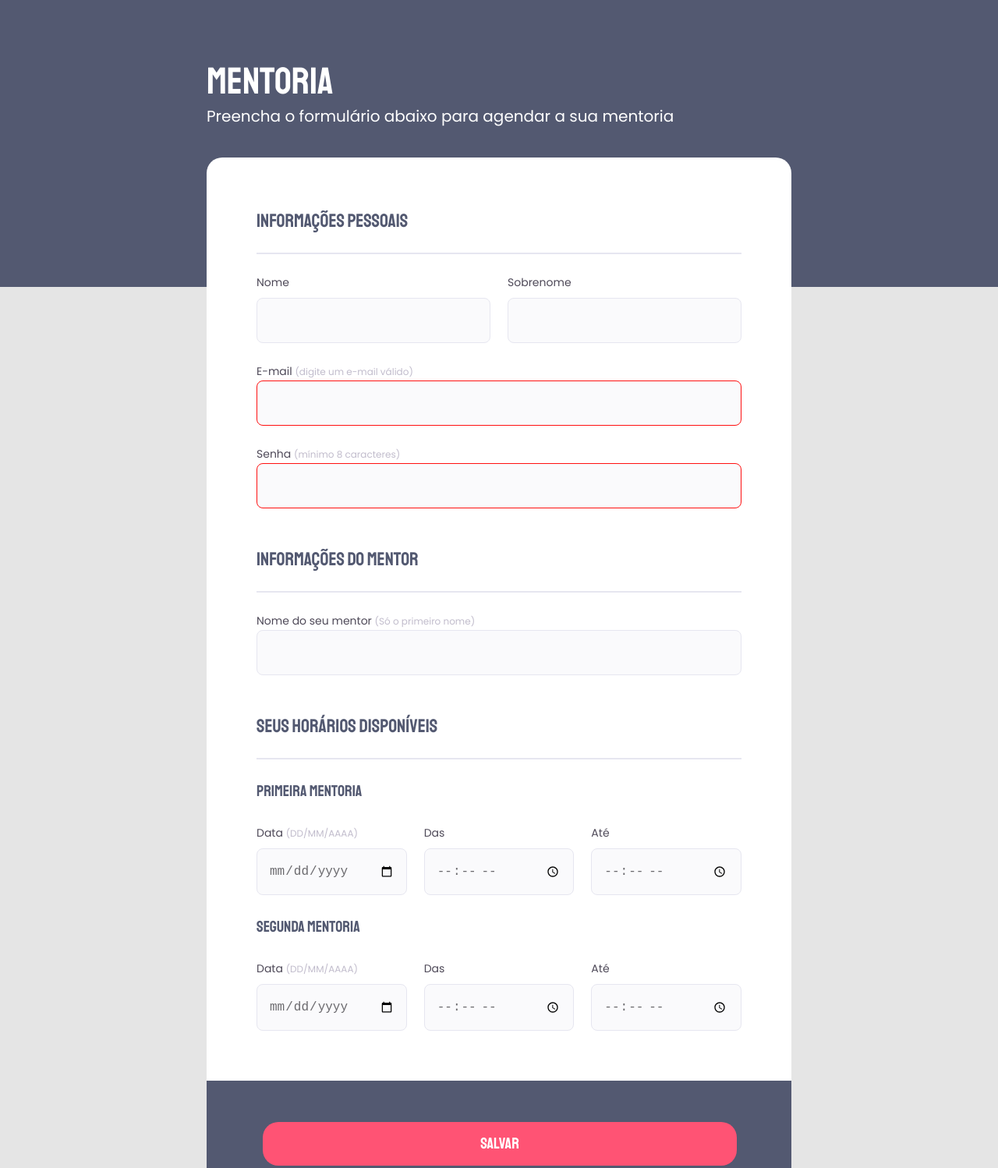
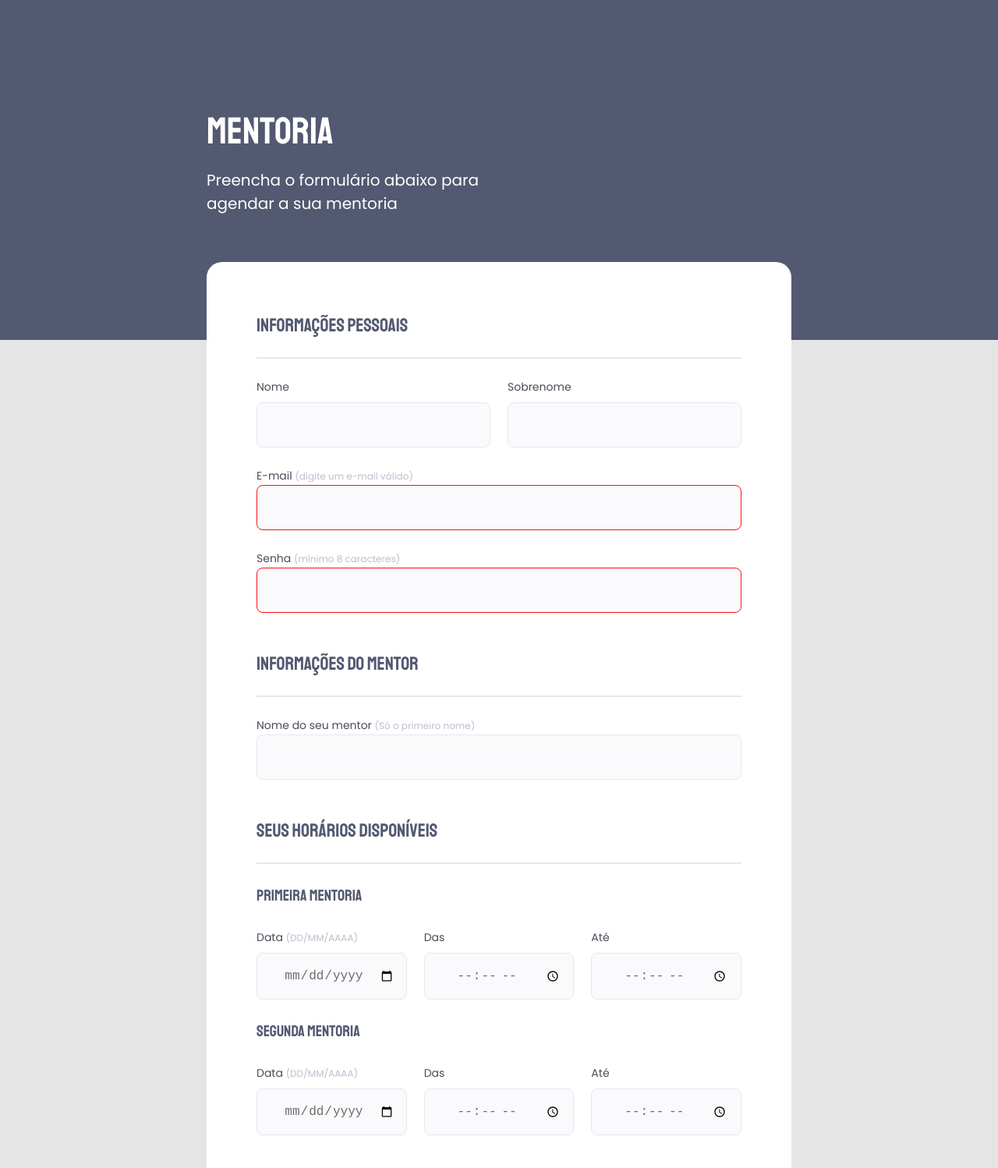
Before and after one commit to JoaoPeluzio/Rocketseat-WebDevelopment, a plain HTML site: page html-css/Exercícios/projeto03/projeto03(formulario02)/index.html in a window 1280 px wide. Shown: the top 1498 px of the page at 78% size. Drawn offline with Linux system fonts and the light colour scheme.

Commit message:
Finalização de estudo de formulário

```diff
--- a/html-css/Exercícios/projeto03/projeto03(formulario02)/style.css
+++ b/html-css/Exercícios/projeto03/projeto03(formulario02)/style.css
@@ -7,7 +7,7 @@
 
 header{
   width: 319;
-  margin-top: 74px;
+  margin: 138px 381px 60px 0px;
 }
 
 header h1{
@@ -18,6 +18,8 @@ header h1{
   line-height: 60px;
 
   color: #FFFFFF;
+
+  margin-bottom: 18px;
 
 }
 
@@ -74,7 +76,7 @@ body{
 body::before{
   content: '';
   width: 100%;
-  height: 368px;
+  height: 436px;
 
   position: absolute;
   top: 0;
@@ -125,9 +127,11 @@ fieldset{
   line-height: 26px;
 
 
+
   color: #6b6a6e;
 
 }
+
 
 .input-wrapper-row{
   display: flex;
@@ -152,7 +156,7 @@ fieldset{
 
 }
 
-.input-wrapper input, select{
+.input-wrapper input{
   background-color: #FAFAFC;
   border: 1px solid #E6E6F0;
   border-radius: 8px;
@@ -163,6 +167,10 @@ fieldset{
 
 
   color: #6b6a6e;
+}
+
+.datetime input{
+  text-align: center;
 }
 
 .input-wrapper label span:hover{
@@ -224,7 +232,6 @@ footer button:hover{
   background: #ff375f;
 
 }
-
-input:invalid{
+input:invalid {
   border: 1px solid #FF1010;
 }
```
